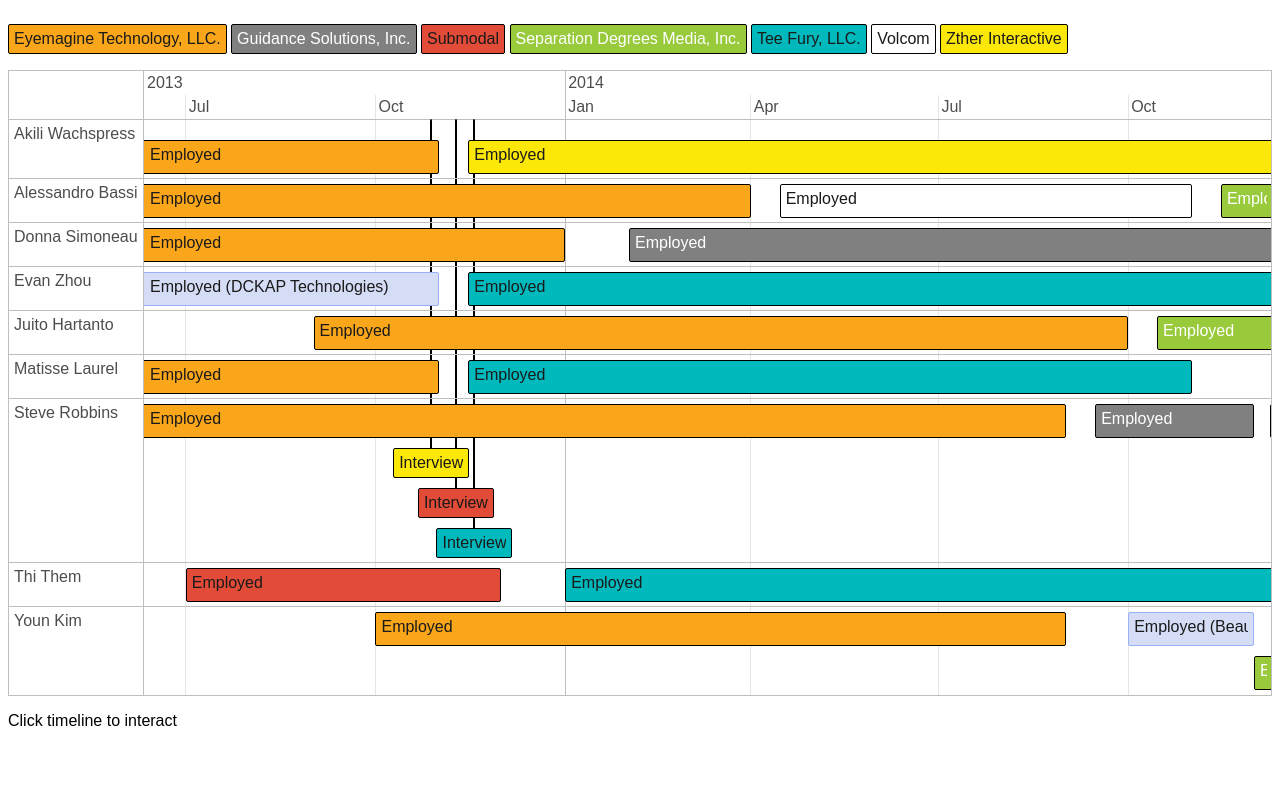
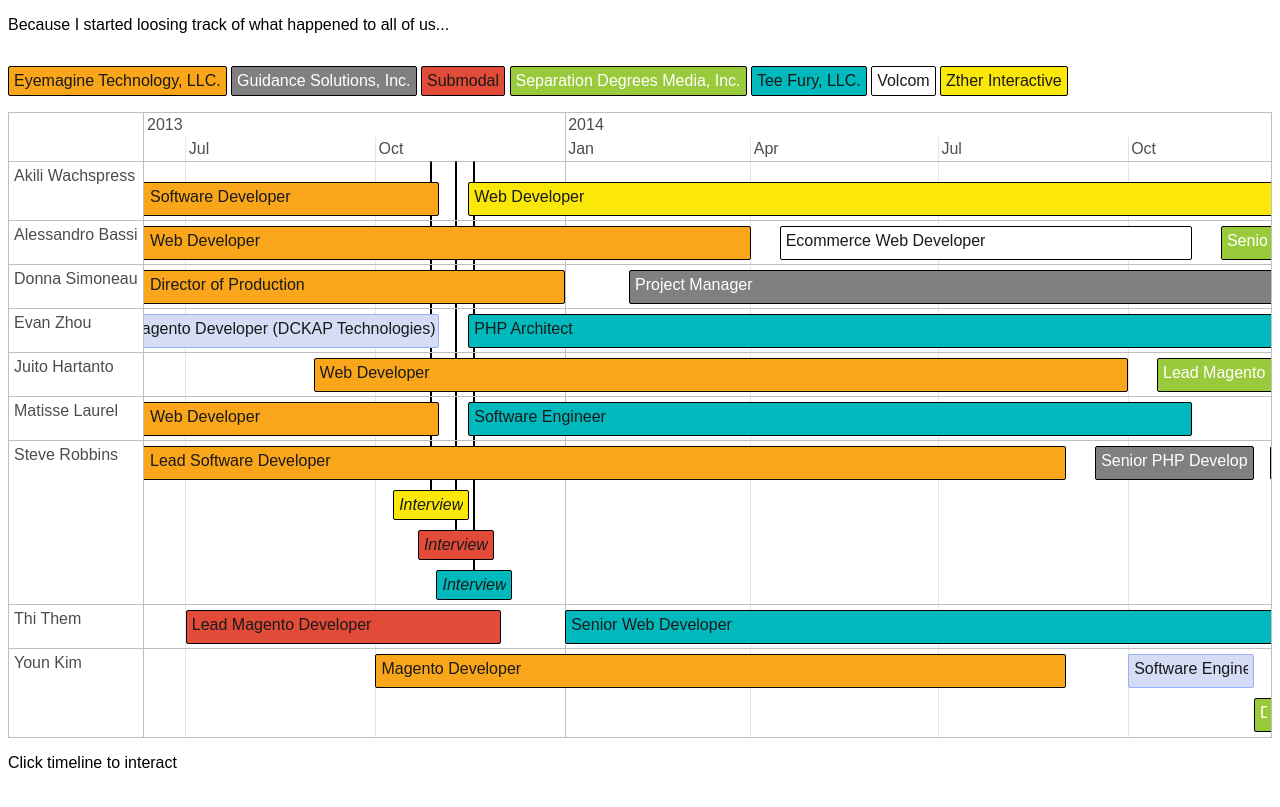
Before and after one commit to steverobbins/blog.steverobbins.com, a Jekyll site: the page timeline.html, which Jekyll copies as it is, in a window 1280 px wide. Shown: the top 807 px of the page. Built offline with Jekyll 4.4.1, drawn with Linux system fonts in a browser that asks for light colours; nearby versions of some CDN libraries.

Commit message:
adding job titles to timeline

```diff
--- a/timeline.html
+++ b/timeline.html
@@ -46,6 +46,7 @@
         </style>
     </head>
     <body>
+        <p>Because I started loosing track of what happened to all of us...</p>
         <div id="key" class="vis timeline">
             <p class="item range eyemagine">Eyemagine Technology, LLC.</p>
             <p class="item range guidance">Guidance Solutions, Inc.</p>
@@ -70,14 +71,14 @@
             groups.add({id: ++groupId, content: 'Akili Wachspress'});
             items.add({
               group: groupId,
-              content: 'Employed',
+              content: 'Software Developer',
               start: '2012-07-01',
               end: '2013-11-01',
               className: 'eyemagine'
             });
             items.add({
               group: groupId,
-              content: 'Employed',
+              content: 'Web Developer',
               start: '2013-11-15',
               end: current,
               className: 'zther'
@@ -87,21 +88,21 @@
             groups.add({id: ++groupId, content: 'Alessandro Bassi'});
             items.add({
               group: groupId,
-              content: 'Employed',
+              content: 'Web Developer',
               start: '2013-06-01',
               end: '2014-04-01',
               className: 'eyemagine'
             });
             items.add({
               group: groupId,
-              content: 'Employed',
+              content: 'Ecommerce Web Developer',
               start: '2014-04-15',
               end: '2014-11-01',
               className: 'volcom'
             });
             items.add({
               group: groupId,
-              content: 'Employed',
+              content: 'Senior Magento Developer',
               start: '2014-11-15',
               end: current,
               className: 'separation'
@@ -111,14 +112,14 @@
             groups.add({id: ++groupId, content: 'Donna Simoneau'});
             items.add({
               group: groupId,
-              content: 'Employed',
+              content: 'Director of Production',
               start: '2012-10-01',
               end: '2014-01-01',
               className: 'eyemagine'
             });
             items.add({
               group: groupId,
-              content: 'Employed',
+              content: 'Project Manager',
               start: '2014-02-01',
               end: current,
               className: 'guidance'
@@ -128,20 +129,20 @@
             groups.add({id: ++groupId, content: 'Evan Zhou'});
             items.add({
               group: groupId,
-              content: 'Employed',
+              content: 'Software Developer',
               start: '2011-03-01',
               end: '2012-12-01',
               className: 'eyemagine'
             });
             items.add({
               group: groupId,
-              content: 'Employed (DCKAP Technologies)',
+              content: 'Magento Developer (DCKAP Technologies)',
               start: '2012-12-15',
               end: '2013-11-01',
             });
             items.add({
               group: groupId,
-              content: 'Employed',
+              content: 'PHP Architect',
               start: '2013-11-15',
               end: current,
               className: 'teefury'
@@ -151,14 +152,14 @@
             groups.add({id: ++groupId, content: 'Juito Hartanto'});
             items.add({
               group: groupId,
-              content: 'Employed',
+              content: 'Web Developer',
               start: '2013-09-01',
               end: '2014-10-01',
               className: 'eyemagine'
             });
             items.add({
               group: groupId,
-              content: 'Employed',
+              content: 'Lead Magento Developer',
               start: '2014-10-15',
               end: current,
               className: 'separation'
@@ -168,14 +169,14 @@
             groups.add({id: ++groupId, content: 'Matisse Laurel'});
             items.add({
               group: groupId,
-              content: 'Employed',
+              content: 'Web Developer',
               start: '2012-07-01',
               end: '2013-11-01',
               className: 'eyemagine'
             });
             items.add({
               group: groupId,
-              content: 'Employed',
+              content: 'Software Engineer',
               start: '2013-11-15',
               end: '2014-11-01',
               className: 'teefury'
@@ -185,40 +186,40 @@
             groups.add({id: ++groupId, content: 'Steve Robbins'});
             items.add({
               group: groupId,
-              content: 'Employed',
+              content: 'Lead Software Developer',
               start: '2012-10-01',
               end: '2014-09-01',
               className: 'eyemagine'
             });
             items.add({
               group: groupId,
-              content: 'Employed',
+              content: 'Senior PHP Developer',
               start: '2014-09-15',
               end: '2014-12-01',
               className: 'guidance'
             });
             items.add({
               group: groupId,
-              content: 'Employed',
+              content: 'Senior Magento Developer',
               start: '2014-12-09',
               end: current,
               className: 'volcom'
             });
             items.add({
               group: groupId,
-              content: 'Interview',
+              content: '<i>Interview</i>',
               start: '2013-10-28',
               className: 'zther'
             });
             items.add({
               group: groupId,
-              content: 'Interview',
+              content: '<i>Interview</i>',
               start: '2013-11-09',
               className: 'submodal'
             });
             items.add({
               group: groupId,
-              content: 'Interview',
+              content: '<i>Interview</i>',
               start: '2013-11-18',
               className: 'teefury'
             });
@@ -227,21 +228,21 @@
             groups.add({id: ++groupId, content: 'Thi Them'});
             items.add({
               group: groupId,
-              content: 'Employed',
+              content: 'Senior Software Developer',
               start: '2011-06-01',
               end: '2013-06-01',
               className: 'eyemagine'
             });
             items.add({
               group: groupId,
-              content: 'Employed',
+              content: 'Lead Magento Developer',
               start: '2013-07-01',
               end: '2013-12-01',
               className: 'submodal'
             });
             items.add({
               group: groupId,
-              content: 'Employed',
+              content: 'Senior Web Developer',
               start: '2014-01-01',
               end: current,
               className: 'teefury'
@@ -251,21 +252,20 @@
             groups.add({id: ++groupId, content: 'Youn Kim'});
             items.add({
               group: groupId,
-              content: 'Employed',
+              content: 'Magento Developer',
               start: '2013-10-01',
               end: '2014-09-01',
               className: 'eyemagine'
             });
             items.add({
               group: groupId,
-              content: 'Employed (Beauty Counter)',
+              content: 'Software Engineer (Beauty Counter)',
               start: '2014-10-01',
               end: '2014-12-01',
-              className: 'beautycounter'
             });
             items.add({
               group: groupId,
-              content: 'Employed',
+              content: 'Developer',
               start: '2014-12-01',
               end: current,
               className: 'separation'
```
Also changed, not shown: other parts of timeline.html (+5 -3 lines).
